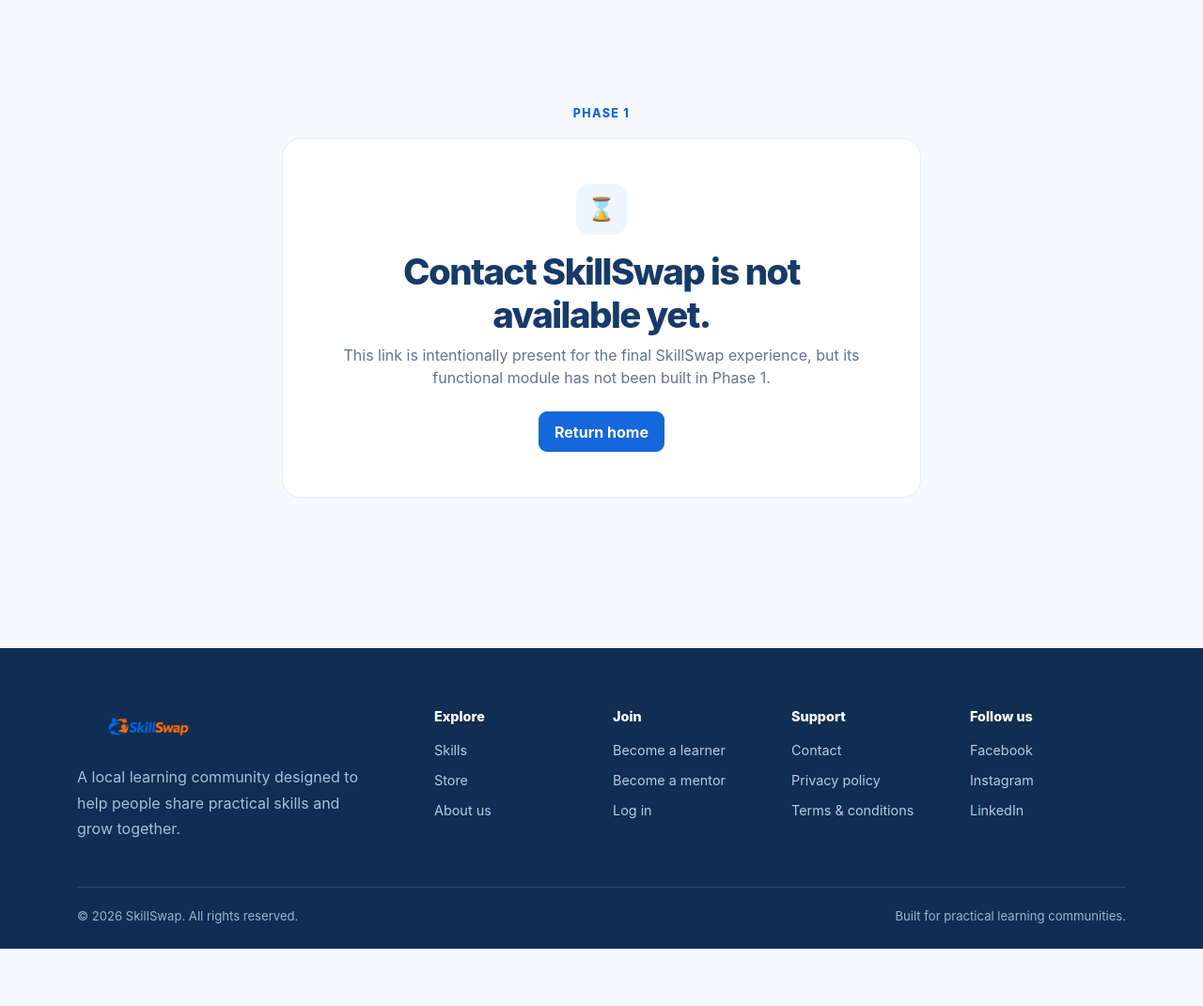
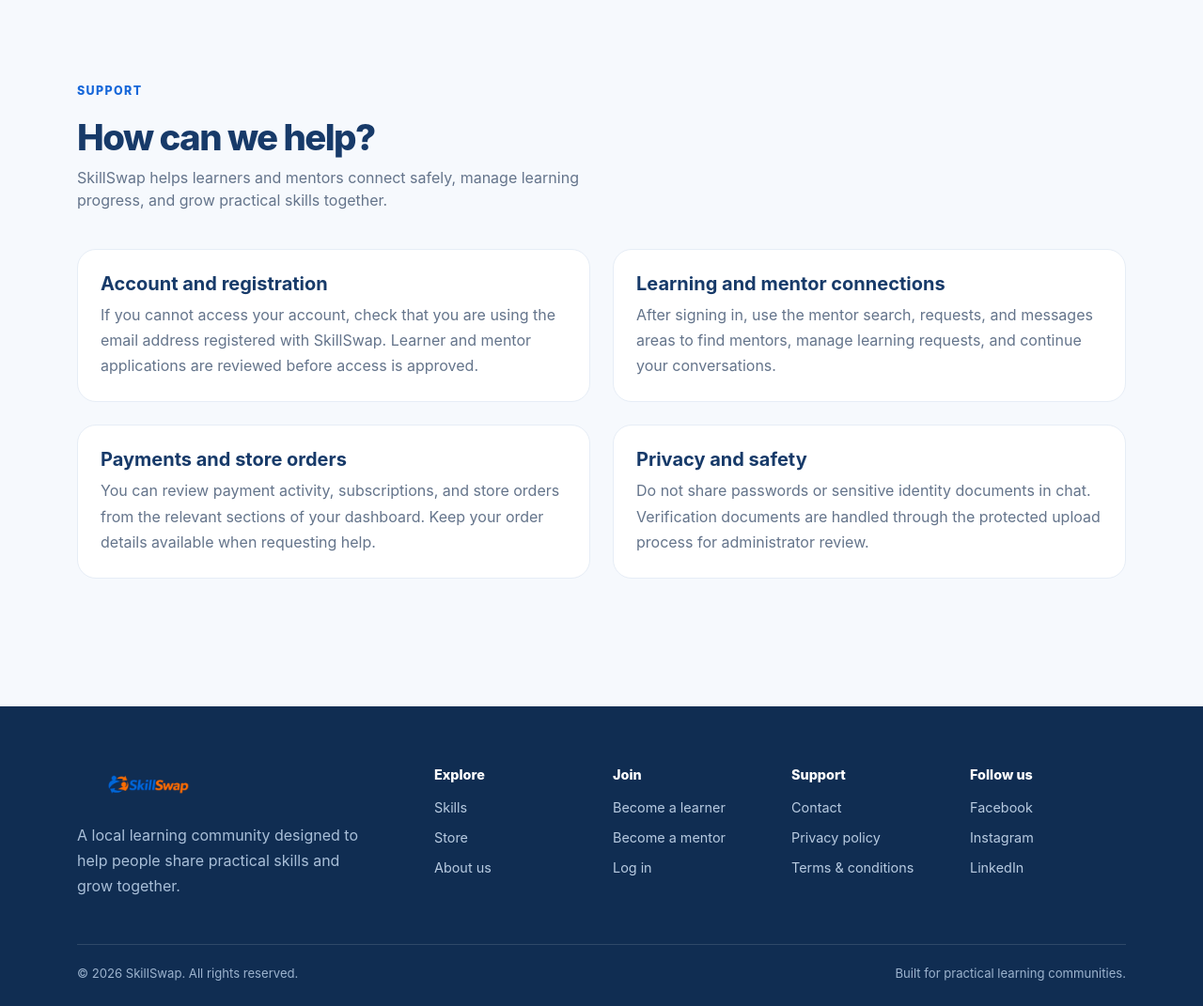
Before and after one commit to Pratoy-barua/SkillSwap, a Flask app: page /contact in a window 1280 px wide. Shown: the part 87-1158 px from the top of the page at 94% size. Before the commit the page ends 1097 px from the top, so only its background shows below. Run offline with Flask 3, Linux system fonts and the light colour scheme.

Commit message:
contact file update

```diff
--- a/routes/public.py
+++ b/routes/public.py
@@ -37,7 +37,52 @@ def about():
 
 @public_bp.get("/contact")
 def contact():
-    return render_template("public/placeholder.html", feature="Contact SkillSwap")
+    return render_template(
+        "public/info_page.html",
+        eyebrow="Support",
+        title="How can we help?",
+        intro="SkillSwap helps learners and mentors connect safely, manage learning progress, and grow practical skills together.",
+        sections=[
+            ("Account and registration", "If you cannot access your account, check that you are using the email address registered with SkillSwap. Learner and mentor applications are reviewed before access is approved."),
+            ("Learning and mentor connections", "After signing in, use the mentor search, requests, and messages areas to find mentors, manage learning requests, and continue your conversations."),
+            ("Payments and store orders", "You can review payment activity, subscriptions, and store orders from the relevant sections of your dashboard. Keep your order details available when requesting help."),
+            ("Privacy and safety", "Do not share passwords or sensitive identity documents in chat. Verification documents are handled through the protected upload process for administrator review."),
+        ],
+    )
+
+
+@public_bp.get("/privacy")
+def privacy():
+    return render_template(
+        "public/info_page.html",
+        eyebrow="Privacy policy",
+        title="Your information, handled carefully.",
+        intro="This policy explains the information SkillSwap uses to operate the learning community and protect its members.",
+        sections=[
+            ("Information we collect", "We collect the details you provide when creating an account, including profile details, skills, location, learning activity, messages, purchases, and verification documents when submitted."),
+            ("How information is used", "Information is used to create your account, connect learners and mentors, review applications, process demo payments and orders, provide support, and keep the platform safe."),
+            ("Who can see your information", "Public profile information may be visible to people using SkillSwap. Verification documents remain protected and are available only to authorized administrators for review."),
+            ("Security and retention", "Passwords are stored as secure hashes. We apply access controls to private uploads and retain information only for as long as needed to run the service, meet legal obligations, or resolve disputes."),
+            ("Your choices", "You may update your profile information from your account. Contact the SkillSwap support team if you need help with an account, data, or privacy request."),
+        ],
+    )
+
+
+@public_bp.get("/terms")
+def terms():
+    return render_template(
+        "public/info_page.html",
+        eyebrow="Terms & conditions",
+        title="Using SkillSwap responsibly.",
+        intro="By creating an account or using SkillSwap, you agree to follow these community rules.",
+        sections=[
+            ("Accurate accounts", "Provide accurate registration information and keep your password confidential. Do not create accounts for someone else or use another member's account."),
+            ("Respectful community", "Treat learners, mentors, and administrators with respect. Harassment, fraud, discrimination, spam, and misleading profiles are not allowed."),
+            ("Mentoring and learning", "Mentors are responsible for describing their experience honestly. Learners and mentors should agree on goals, schedules, fees, and expectations before starting an activity."),
+            ("Payments and marketplace", "Payment and store features are provided for recorded platform transactions. Review prices, order details, and subscription terms before confirming a transaction."),
+            ("Account actions", "SkillSwap may review, suspend, or remove accounts that violate these terms, create safety risks, or provide false information."),
+        ],
+    )
 
 
 @public_bp.get("/skills")
--- a/static/css/main.css
+++ b/static/css/main.css
@@ -119,6 +119,11 @@ a:hover { color: inherit; }
 .footer-bottom { border-top: 1px solid rgba(255, 255, 255, .13); color: #9cb3ce; font-size: .82rem; margin-top: 3rem; padding-top: 1.3rem; }
 
 .placeholder-page { min-height: 58vh; padding: 7rem 0; }
+.info-page { min-height: 58vh; padding: 5.5rem 0; }
+.info-page-header { margin-bottom: 2.5rem; max-width: 46rem; }
+.info-card { padding: 1.5rem; }
+.info-card h2 { color: var(--ss-ink); }
+.info-card p { color: var(--ss-muted); line-height: 1.7; }
 .auth-card { max-width: 520px; }
 .form-control, .form-select { border-color: var(--ss-border); border-radius: 11px; padding: .7rem .85rem; }
 .form-control:focus, .form-select:focus { border-color: #8ebaf1; box-shadow: 0 0 0 .2rem rgba(22, 103, 217, .12); }
--- a/templates/partials/footer.html
+++ b/templates/partials/footer.html
@@ -20,8 +20,8 @@
       <div class="col-6 col-lg-2">
         <h2 class="footer-title">Support</h2>
         <a class="footer-link" href="{{ url_for('public.contact') }}">Contact</a>
-        <a class="footer-link" href="{{ url_for('public.about') }}">Privacy policy</a>
-        <a class="footer-link" href="{{ url_for('public.about') }}">Terms &amp; conditions</a>
+        <a class="footer-link" href="{{ url_for('public.privacy') }}">Privacy policy</a>
+        <a class="footer-link" href="{{ url_for('public.terms') }}">Terms &amp; conditions</a>
       </div>
       <div class="col-6 col-lg-2">
         <h2 class="footer-title">Follow us</h2>
--- /dev/null
+++ b/templates/public/info_page.html
@@ -0,0 +1,25 @@
+{% extends 'base.html' %}
+
+{% block title %}{{ eyebrow }} · SkillSwap{% endblock %}
+
+{% block content %}
+<section class="info-page">
+  <div class="container">
+    <div class="info-page-header">
+      <p class="eyebrow mb-3">{{ eyebrow }}</p>
+      <h1 class="section-heading">{{ title }}</h1>
+      <p class="section-copy mb-0">{{ intro }}</p>
+    </div>
+    <div class="row g-4">
+      {% for heading, copy in sections %}
+      <div class="col-md-6">
+        <article class="soft-card info-card h-100">
+          <h2 class="h5 fw-bold">{{ heading }}</h2>
+          <p class="mb-0">{{ copy }}</p>
+        </article>
+      </div>
+      {% endfor %}
+    </div>
+  </div>
+</section>
+{% endblock %}
```
